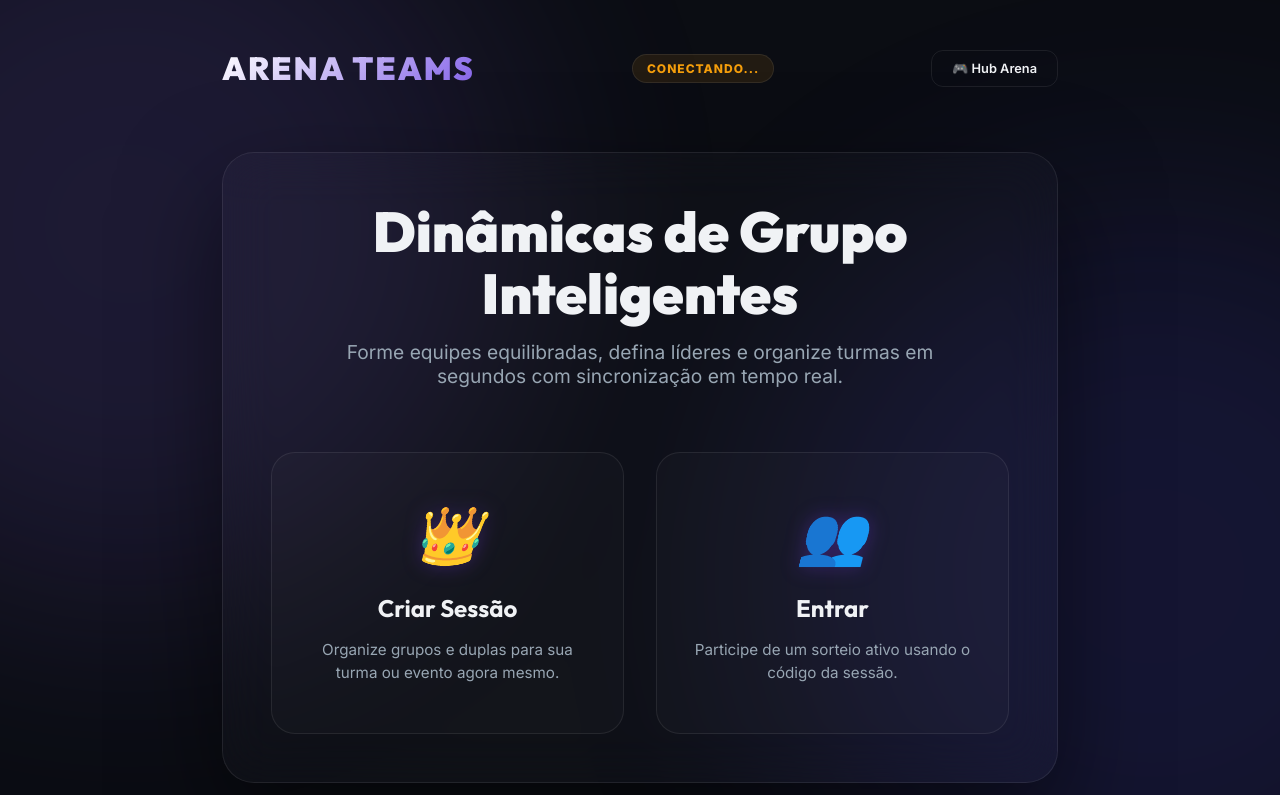
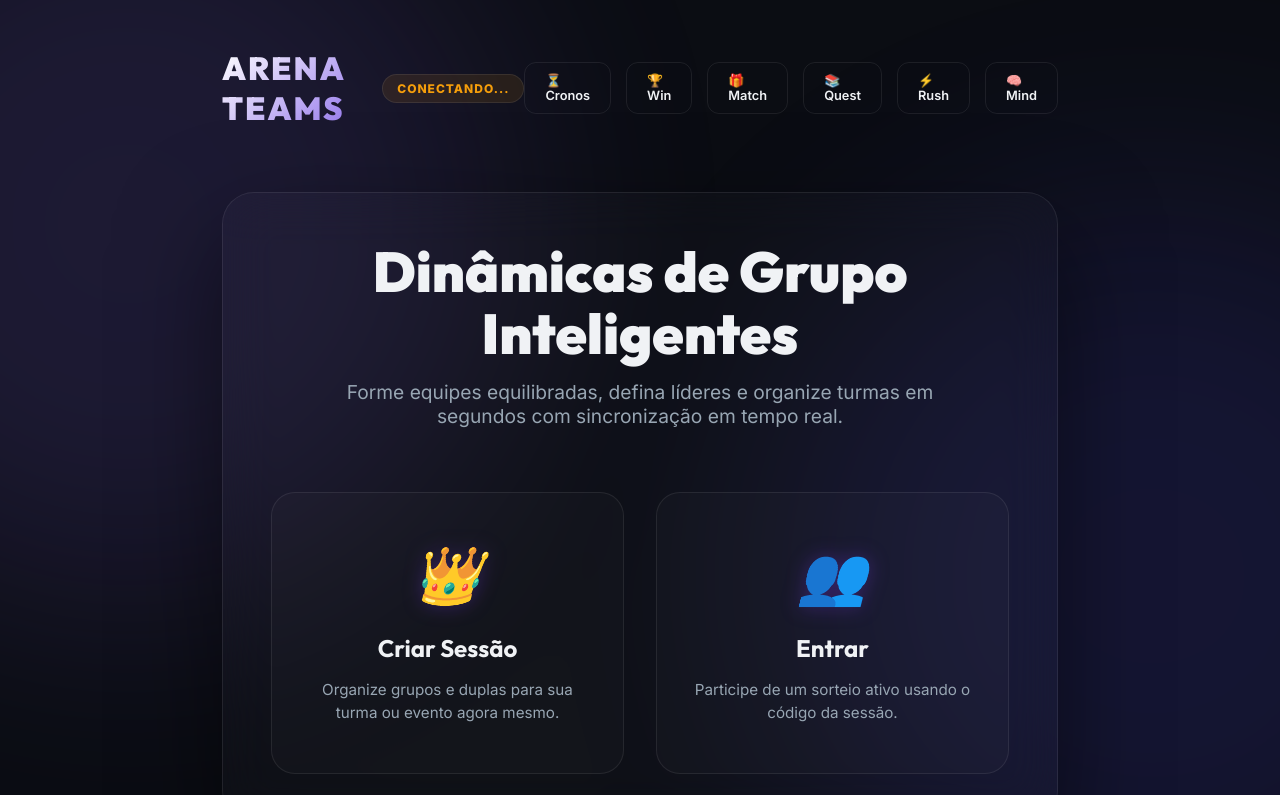
Before and after one commit to profalexv/cloudflare-teams, a plain HTML site: page index.html in a window 1280 px wide. Shown: the top 795 px of the page. Drawn offline with Linux system fonts and the light colour scheme; a script that the page names is missing.

Commit message:
feat(nav): unify header navigation with Quest, Rush, Mind

```diff
--- a/index.html
+++ b/index.html
@@ -20,8 +20,13 @@
         <header>
             <div class="brand">ARENA TEAMS</div>
             <div id="motor-status-badge" class="status-badge connecting">Conectando...</div>
-            <div style="display: flex; gap: 15px;">
-                <a href="https://arena.axom.app" class="btn-secondary" style="font-size: 0.8rem; text-decoration: none;">🎮 Hub Arena</a>
+            <div style="display: flex; gap: 15px; align-items: center;">
+                <a href="https://cronos.axom.app" target="_blank" class="btn-secondary" style="font-size: 0.8rem; text-decoration: none;">⏳ Cronos</a>
+                <a href="https://win.axom.app" target="_blank" class="btn-secondary" style="font-size: 0.8rem; text-decoration: none;">🏆 Win</a>
+                <a href="https://match.axom.app" target="_blank" class="btn-secondary" style="font-size: 0.8rem; text-decoration: none;">🎁 Match</a>
+                <a href="https://arena.axom.app/quest" target="_blank" class="btn-secondary" style="font-size: 0.8rem; text-decoration: none;">📚 Quest</a>
+                <a href="https://arena.axom.app/rush" target="_blank" class="btn-secondary" style="font-size: 0.8rem; text-decoration: none;">⚡ Rush</a>
+                <a href="https://arena.axom.app/mind" target="_blank" class="btn-secondary" style="font-size: 0.8rem; text-decoration: none;">🧠 Mind</a>
             </div>
         </header>
 
```
